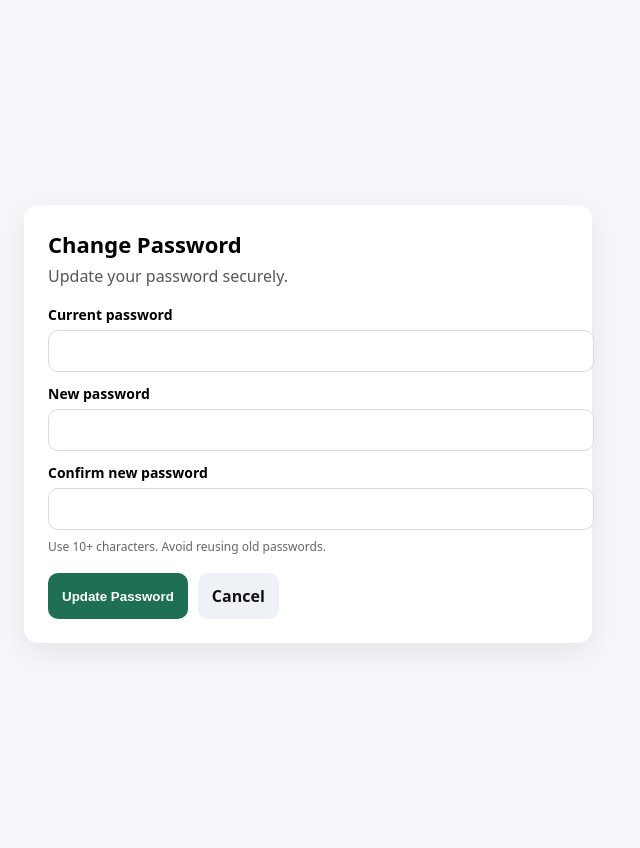
After one commit to KingThumbi/rizara, a Flask app: page /change-password in a window 1280 px wide. The commit adds this page. Shown: the whole page, without its empty margins (332-972 px from the left). Run offline with Flask 3, Linux system fonts and the light colour scheme; the visitor is signed in with stand-in values (Sample User, id 1).

Commit message:
Add change password feature and dashboard link

```diff
--- a/app/auth.py
+++ b/app/auth.py
@@ -1,12 +1,11 @@
 # app/auth.py
-
 from __future__ import annotations
 
 from datetime import datetime
 from urllib.parse import urlparse, urljoin
 
 from flask import Blueprint, request, redirect, url_for, render_template, flash
-from flask_login import login_user, logout_user, current_user
+from flask_login import login_user, logout_user, current_user, login_required
 from werkzeug.security import check_password_hash, generate_password_hash
 from sqlalchemy import or_
 from sqlalchemy.exc import IntegrityError, SQLAlchemyError
@@ -39,12 +38,10 @@ def _is_safe_next(target: str) -> bool:
     if not target:
         return False
 
-    # Block obvious loop targets (these cause "login -> logout -> login" loops)
     blocked = ("/login", "/logout")
     if target.startswith(blocked):
         return False
 
-    # Resolve relative URLs safely then confirm same host
     ref = urlparse(request.host_url)
     test = urlparse(urljoin(request.host_url, target))
     return test.scheme in ("http", "https") and ref.netloc == test.netloc
@@ -55,6 +52,46 @@ def _next_or_dashboard() -> str:
     if nxt and _is_safe_next(nxt):
         return nxt
     return url_for("main.dashboard")
+
+
+# =========================================================
+# Change Password (Logged-in users)
+# =========================================================
+@auth.route("/change-password", methods=["GET", "POST"])
+@login_required
+def change_password():
+    if request.method == "POST":
+        current_password = (request.form.get("current_password") or "").strip()
+        new_password = (request.form.get("new_password") or "").strip()
+        confirm_password = (request.form.get("confirm_password") or "").strip()
+
+        if not current_password or not new_password or not confirm_password:
+            flash("All fields are required.", "danger")
+            return render_template("auth/change_password.html")
+
+        if not check_password_hash(current_user.password_hash, current_password):
+            flash("Current password is incorrect.", "danger")
+            return render_template("auth/change_password.html")
+
+        if len(new_password) < 10:
+            flash("New password must be at least 10 characters.", "danger")
+            return render_template("auth/change_password.html")
+
+        if new_password != confirm_password:
+            flash("New password and confirmation do not match.", "danger")
+            return render_template("auth/change_password.html")
+
+        if check_password_hash(current_user.password_hash, new_password):
+            flash("New password must be different from the current password.", "danger")
+            return render_template("auth/change_password.html")
+
+        current_user.password_hash = generate_password_hash(new_password)
+        db.session.commit()
+
+        flash("Password updated successfully.", "success")
+        return redirect(url_for("main.dashboard"))
+
+    return render_template("auth/change_password.html")
 
 
 # =========================================================
--- /dev/null
+++ b/app/templates/auth/change_password.html
@@ -0,0 +1,61 @@
+<!DOCTYPE html>
+<html lang="en">
+<head>
+  <meta charset="UTF-8" />
+  <meta name="viewport" content="width=device-width, initial-scale=1.0" />
+  <title>Change Password</title>
+  <style>
+    body { font-family: system-ui, -apple-system, Segoe UI, Roboto, Arial, sans-serif; background:#f6f7fb; margin:0; }
+    .wrap { min-height: 100vh; display:flex; align-items:center; justify-content:center; padding: 24px; }
+    .card { width: 100%; max-width: 520px; background:#fff; border-radius: 14px; box-shadow: 0 10px 30px rgba(0,0,0,.08); padding: 24px; }
+    h1 { margin:0 0 6px; font-size: 22px; }
+    p { margin:0 0 18px; color:#555; }
+    label { display:block; margin: 12px 0 6px; font-weight: 600; font-size: 14px; }
+    input { width:100%; padding: 12px 12px; border:1px solid #d8dbe3; border-radius: 10px; font-size: 14px; }
+    input:focus { outline:none; border-color:#7a8cff; box-shadow: 0 0 0 3px rgba(122,140,255,.15); }
+    .btnrow { display:flex; gap: 10px; margin-top: 18px; }
+    button { border:0; cursor:pointer; padding: 12px 14px; border-radius: 10px; font-weight: 700; }
+    .primary { background:#1f6f54; color:#fff; }
+    .secondary { background:#eef1f6; color:#111; text-decoration:none; display:inline-flex; align-items:center; justify-content:center; padding: 12px 14px; border-radius: 10px; font-weight:700; }
+    .flash { margin: 10px 0; padding: 12px; border-radius: 10px; font-size: 14px; }
+    .flash.success { background: #e9f7ef; color: #135b2c; border: 1px solid #bfe7cf; }
+    .flash.danger { background: #fdecec; color: #7a1a1a; border: 1px solid #f3bcbc; }
+    .hint { font-size: 12px; color:#666; margin-top: 8px; }
+  </style>
+</head>
+
+<body>
+  <div class="wrap">
+    <div class="card">
+      <h1>Change Password</h1>
+      <p>Update your password securely.</p>
+
+      {% with messages = get_flashed_messages(with_categories=true) %}
+        {% if messages %}
+          {% for category, message in messages %}
+            <div class="flash {{ category }}">{{ message }}</div>
+          {% endfor %}
+        {% endif %}
+      {% endwith %}
+
+      <form method="POST" autocomplete="off">
+        <label for="current_password">Current password</label>
+        <input id="current_password" name="current_password" type="password" required />
+
+        <label for="new_password">New password</label>
+        <input id="new_password" name="new_password" type="password" required />
+
+        <label for="confirm_password">Confirm new password</label>
+        <input id="confirm_password" name="confirm_password" type="password" required />
+
+        <div class="hint">Use 10+ characters. Avoid reusing old passwords.</div>
+
+        <div class="btnrow">
+          <button class="primary" type="submit">Update Password</button>
+          <a class="secondary" href="{{ url_for('main.dashboard') }}">Cancel</a>
+        </div>
+      </form>
+    </div>
+  </div>
+</body>
+</html>
```
Also changed, not shown: app/templates/dashboard.html (+22 -0 lines).
